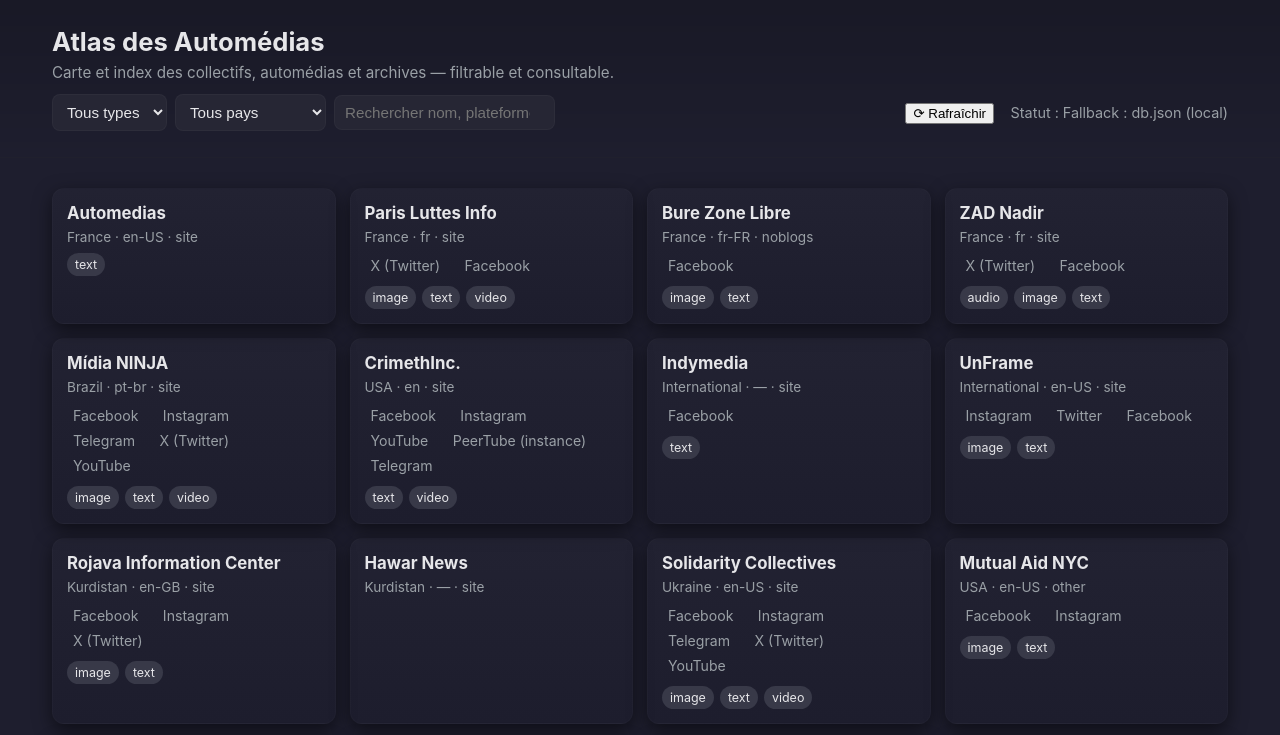
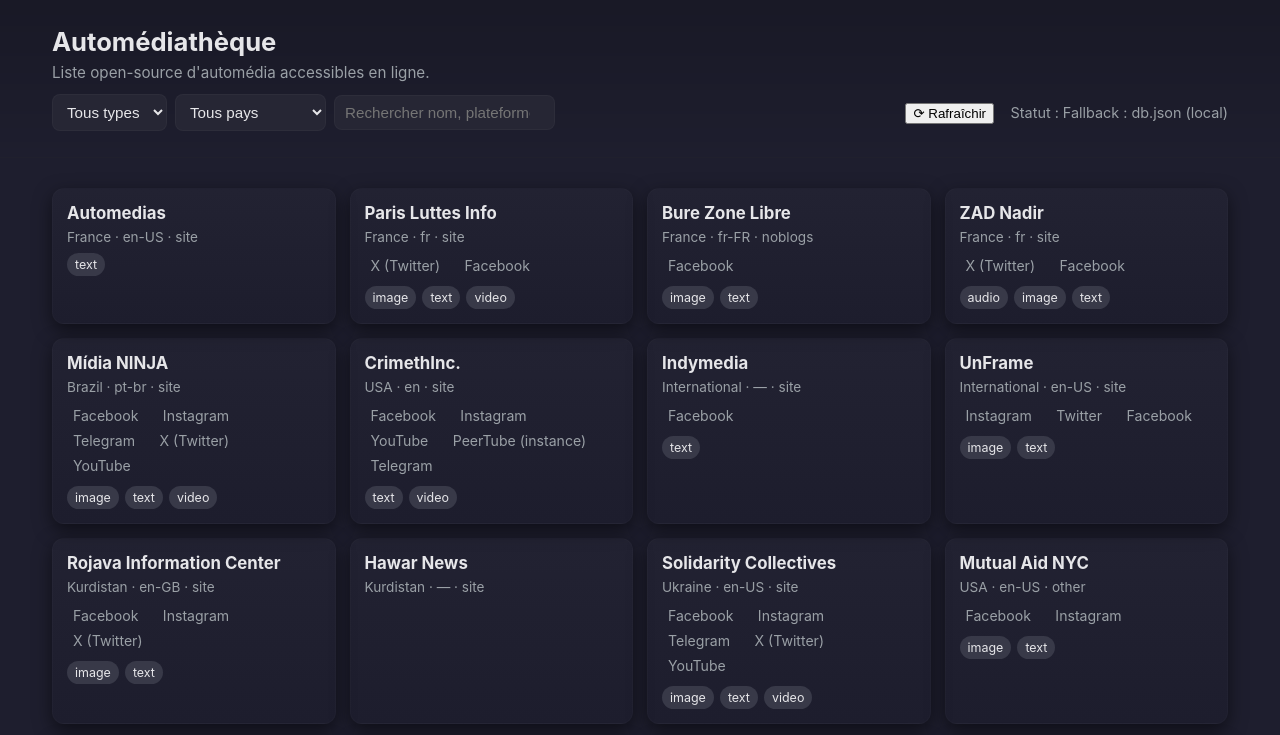
Before and after one commit to comenottaris/Automedias, a website: page index.html in a window 1280 px wide. Shown: the top 735 px of the page. Drawn offline with Linux system fonts and the light colour scheme; no server answers.

Commit message:
Update index.html

```diff
--- a/index.html
+++ b/index.html
@@ -9,8 +9,8 @@
 <body>
 <header class="site-header">
   <div class="header-inner">
-    <h1>Atlas des Automédias</h1>
-    <p class="subtitle">Carte et index des collectifs, automédias et archives — filtrable et consultable.</p>
+    <h1>Automédiathèque</h1>
+    <p class="subtitle">Liste open-source d'automédia accessibles en ligne.</p>
 
     <div class="controls">
       <div class="filters">
```
